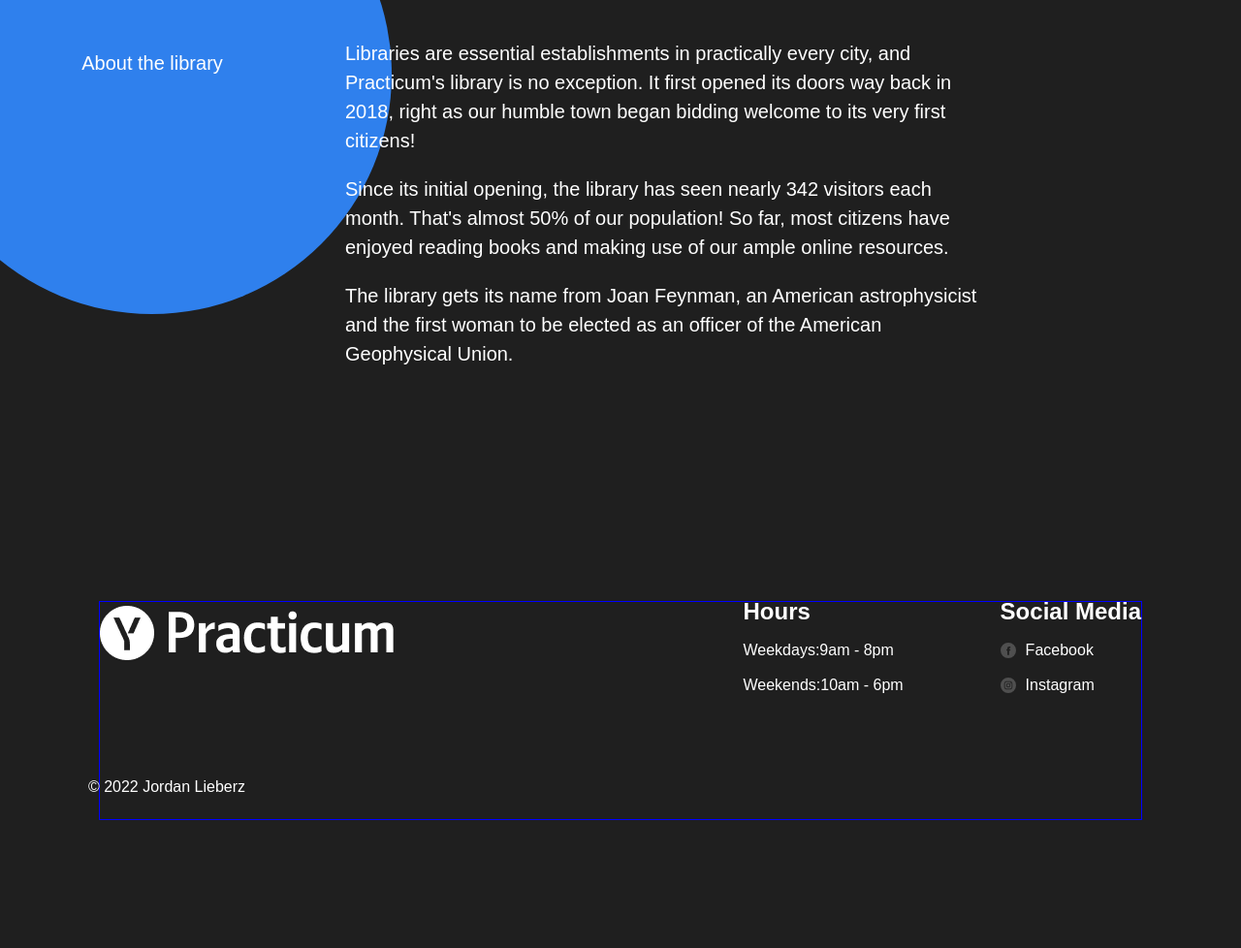
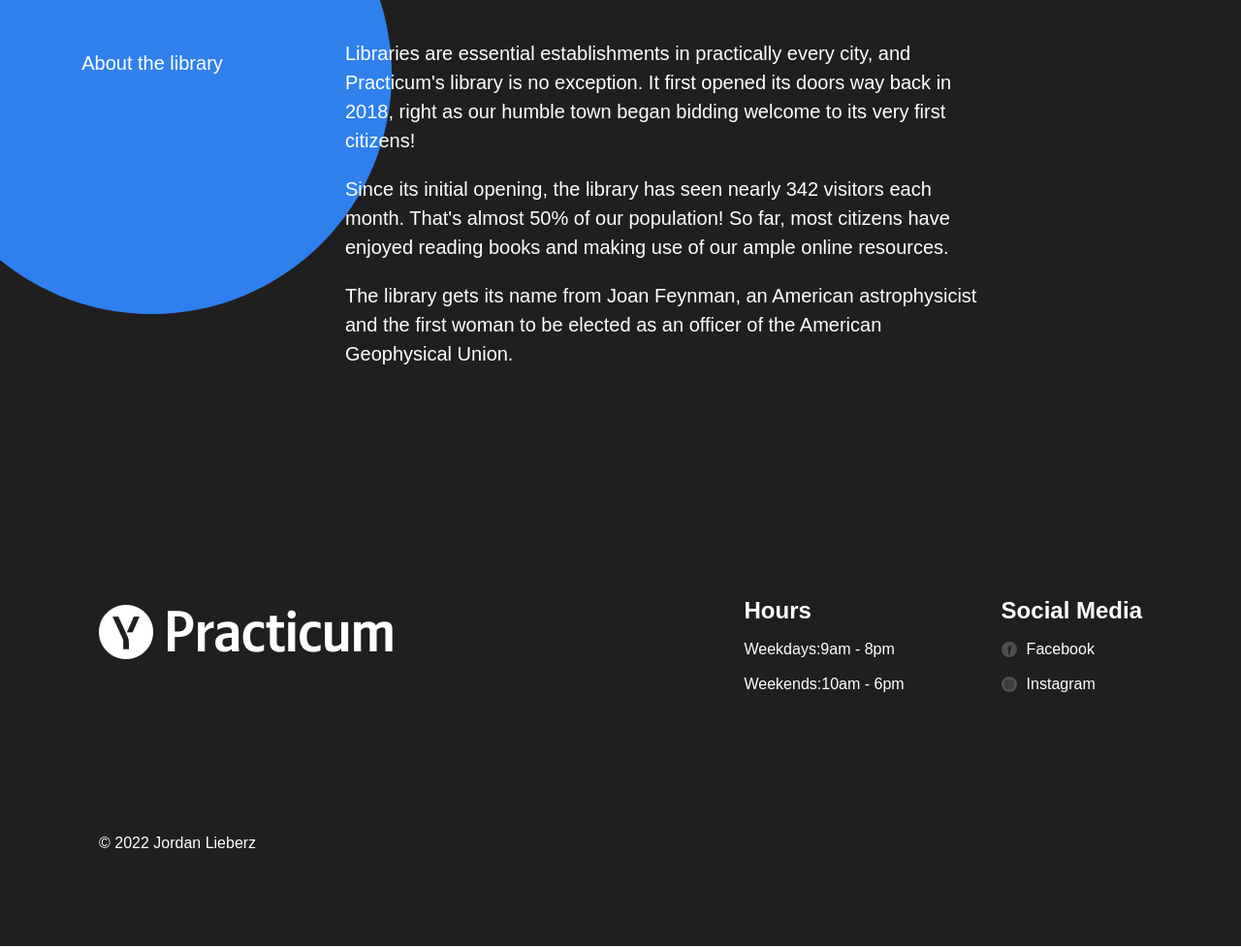
Before and after one commit to JordanLieberz/se_project_library, a plain HTML site: page index.html in a window 1280 px wide. Shown: the part 3492-4470 px from the top of the page at 97% size. Drawn offline with Linux system fonts and the light colour scheme.

Commit message:
Update style.css

```diff
--- a/styles/style.css
+++ b/styles/style.css
@@ -437,7 +437,6 @@
   display: flex;
   position: relative;
   min-height: 224px;
-  border: 1px solid blue;
 }
 
 .footer__column_content_hours {
@@ -489,6 +488,5 @@
 }
 .footer__copyright {
   position: relative;
-  left: -468px;
-  bottom: 60px;
+  text-align: left;
 }
```
